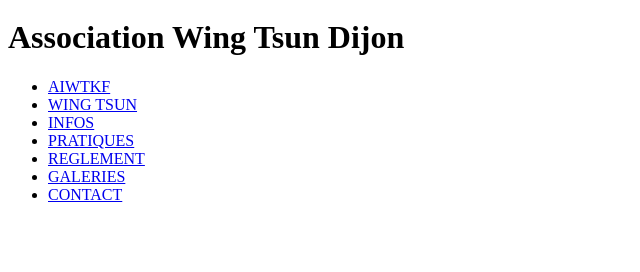
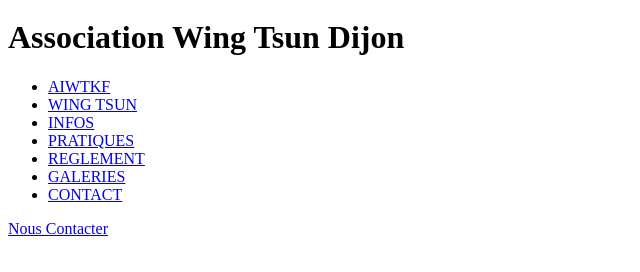
Before and after one commit to BenMichalak21/BenMichalak21.github.io, a plain HTML site: page page1.html in a window 1280 px wide. Shown: the part 28-300 px from the top of the page, without its empty margins (0-640 px from the left). Drawn offline with Linux system fonts and the light colour scheme.

Commit message:
Update page1.html

```diff
--- a/page1.html
+++ b/page1.html
@@ -35,7 +35,9 @@
         </li>
       </ul>
     </nav>
-
+    <footer>
+      <a href="page8.html">Nous Contacter</a>
+    </footer>
     <script src="script.js"></script>
   </body>
 </html>
```
